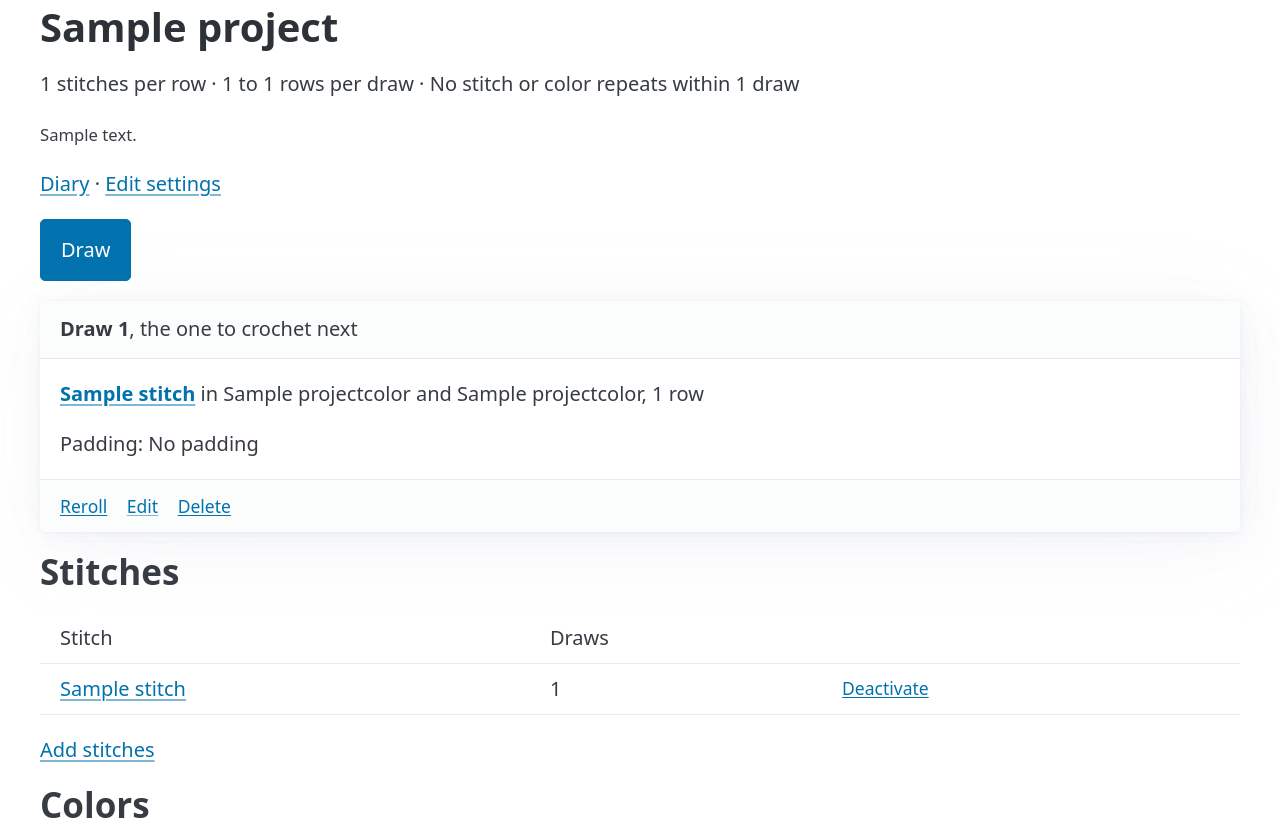
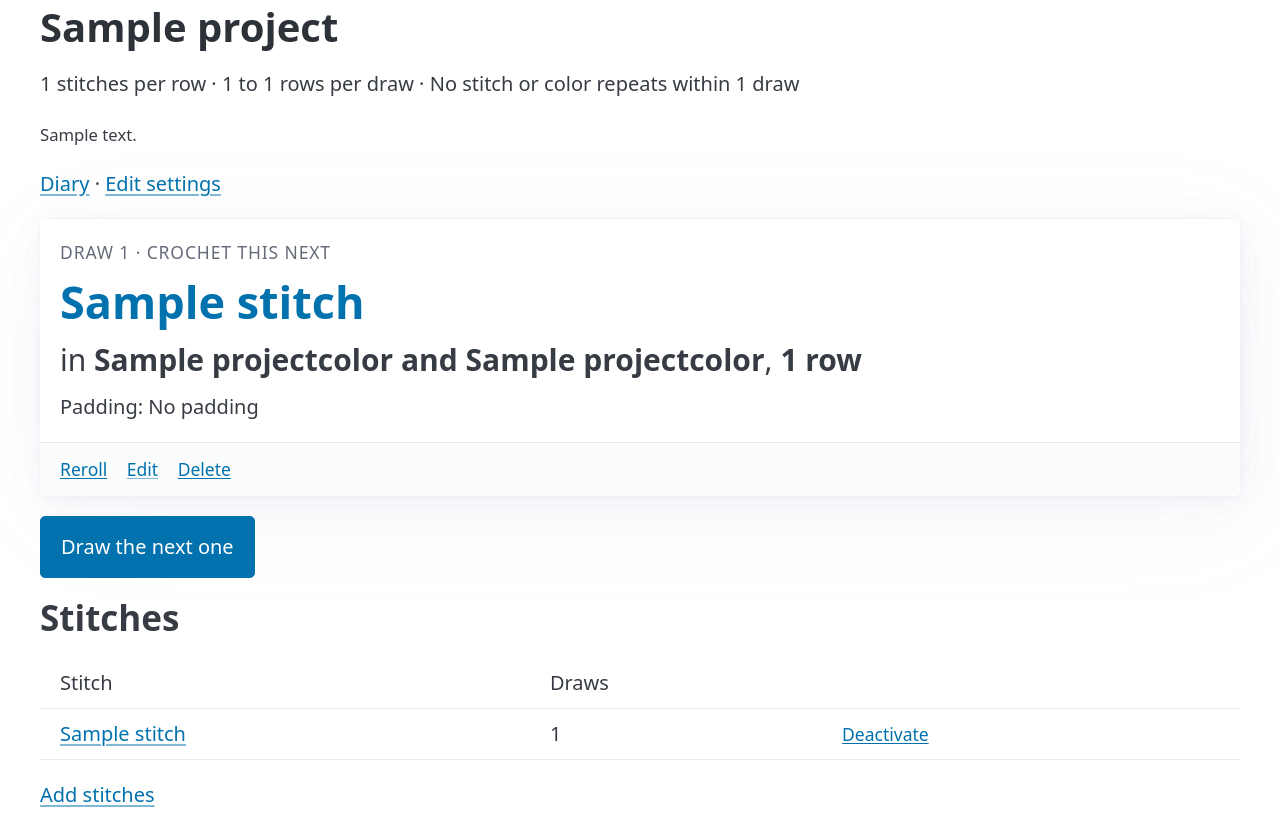
Before and after one commit to katylava/crochet-chaos-blanket-planner, a Django app: page /projects/1/ in a window 1280 px wide. Shown: the part 139-966 px from the top of the page. Run offline with Django 5.2, Linux system fonts and the light colour scheme; a user stored in the database is signed in; tables that the repository leaves empty hold one stand-in row (values such as "Sample post"); some libraries are stand-ins or nearby versions.

Commit message:
Make the latest draw the most prominent thing on the project page
Co-Authored-By: Claude Opus 5.5 <noreply@anthropic.com>

```diff
--- a/templates/base.html
+++ b/templates/base.html
@@ -13,7 +13,12 @@
     .actions, .inactive li { font-size: 0.875rem; }
     .actions form, .inactive form { display: inline; margin: 0; }
     .actions > a, .actions > form, .inactive li > a, .inactive li > form { margin: 0 0.75rem 0 0; }
-    #latest-draw { margin-top: 1rem; }
+    .current-draw { margin: 1rem 0; }
+    .current-draw p { margin-bottom: 0.5rem; }
+    .current-label { font-size: 0.875rem; color: var(--pico-muted-color); text-transform: uppercase; letter-spacing: 0.05em; }
+    .current-stitch { font-size: 2.25rem; font-weight: 700; line-height: 1.15; }
+    .current-stitch a { text-decoration: none; }
+    .current-detail { font-size: 1.5rem; }
     button.link-button {
       background: none; border: none; padding: 0; margin: 0; width: auto;
       color: var(--pico-primary); font-size: inherit; text-decoration: underline;
--- a/templates/planner/project_detail.html
+++ b/templates/planner/project_detail.html
@@ -11,11 +11,11 @@
 <p><a href="{% url 'diary' project.pk %}">Diary</a> · <a href="{% url 'project_edit' project.pk %}">Edit settings</a></p>
 
 <section>
-  <form method="post" action="{% url 'draw_create' project.pk %}">{% csrf_token %}<button>Draw</button></form>
   {% if latest %}
-  <article id="latest-draw">
-    <header><strong>Draw {{ latest.number }}</strong>, the one to crochet next</header>
-    <p><a href="{% url 'stitch_detail' latest.stitch.stitch_id %}"><strong>{{ latest.stitch }}</strong></a> in {{ latest.colors_text }}, {{ latest.rows }} row{{ latest.rows|pluralize }}</p>
+  <article id="latest-draw" class="current-draw">
+    <p class="current-label">Draw {{ latest.number }} · crochet this next</p>
+    <p class="current-stitch"><a href="{% url 'stitch_detail' latest.stitch.stitch_id %}">{{ latest.stitch }}</a></p>
+    <p class="current-detail">in <strong>{{ latest.colors_text }}</strong>, <strong>{{ latest.rows }} row{{ latest.rows|pluralize }}</strong></p>
     <p>Padding: {{ latest.padding_text }}</p>
     <footer class="actions">
       <form method="post" action="{% url 'draw_reroll' latest.pk %}">{% csrf_token %}<button class="link-button">Reroll</button></form>
@@ -24,8 +24,9 @@
     </footer>
   </article>
   {% else %}
-  <p>No draws yet. Press Draw to start.</p>
+  <p>No draws yet. Press Draw to pick the first stitch, colors, and rows.</p>
   {% endif %}
+  <form method="post" action="{% url 'draw_create' project.pk %}">{% csrf_token %}<button>{% if latest %}Draw the next one{% else %}Draw{% endif %}</button></form>
 
   {% if history %}
   <h2>Earlier draws</h2>
```
Also changed, not shown: planner/tests/test_project_views.py (+3 -2 lines).
